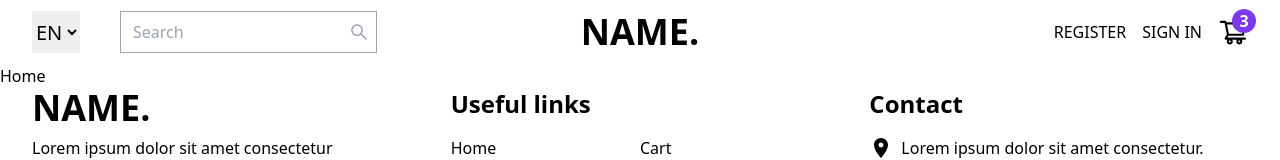
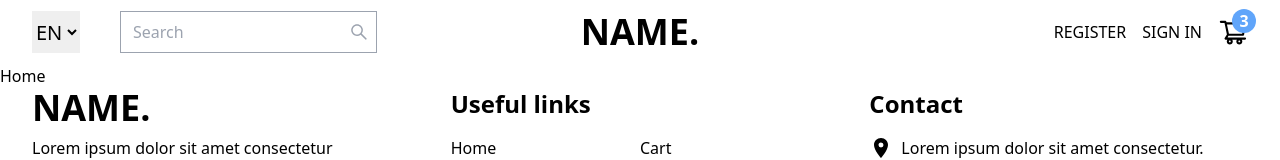
Before and after one commit to yap8/e-commerce, a React (Create React App) app: page / in a window 1280 px wide. Shown: the top 160 px of the page. Built offline with nearby package versions, Linux system fonts and the light colour scheme.

Commit message:
changed color of CartLink

```diff
--- a/src/components/Cart/CartLink.tsx
+++ b/src/components/Cart/CartLink.tsx
@@ -5,10 +5,10 @@ const cartItemsCount: number = 3;
 const CartLink: React.FC = () => {
   return (
     <div className="flex relative">
-      <div className="flex font-semibold items-center justify-center h-6 w-6 bg-violet-600 text-white rounded-full absolute -top-2 -right-2">
+      <div className="flex font-semibold items-center justify-center h-6 w-6 bg-blue-400 text-white rounded-full absolute -top-2 -right-2">
         {cartItemsCount}
       </div>
-      <AiOutlineShoppingCart className="text-3xl transition hover:text-violet-600" />
+      <AiOutlineShoppingCart className="text-3xl" />
     </div>
   );
 };
```
